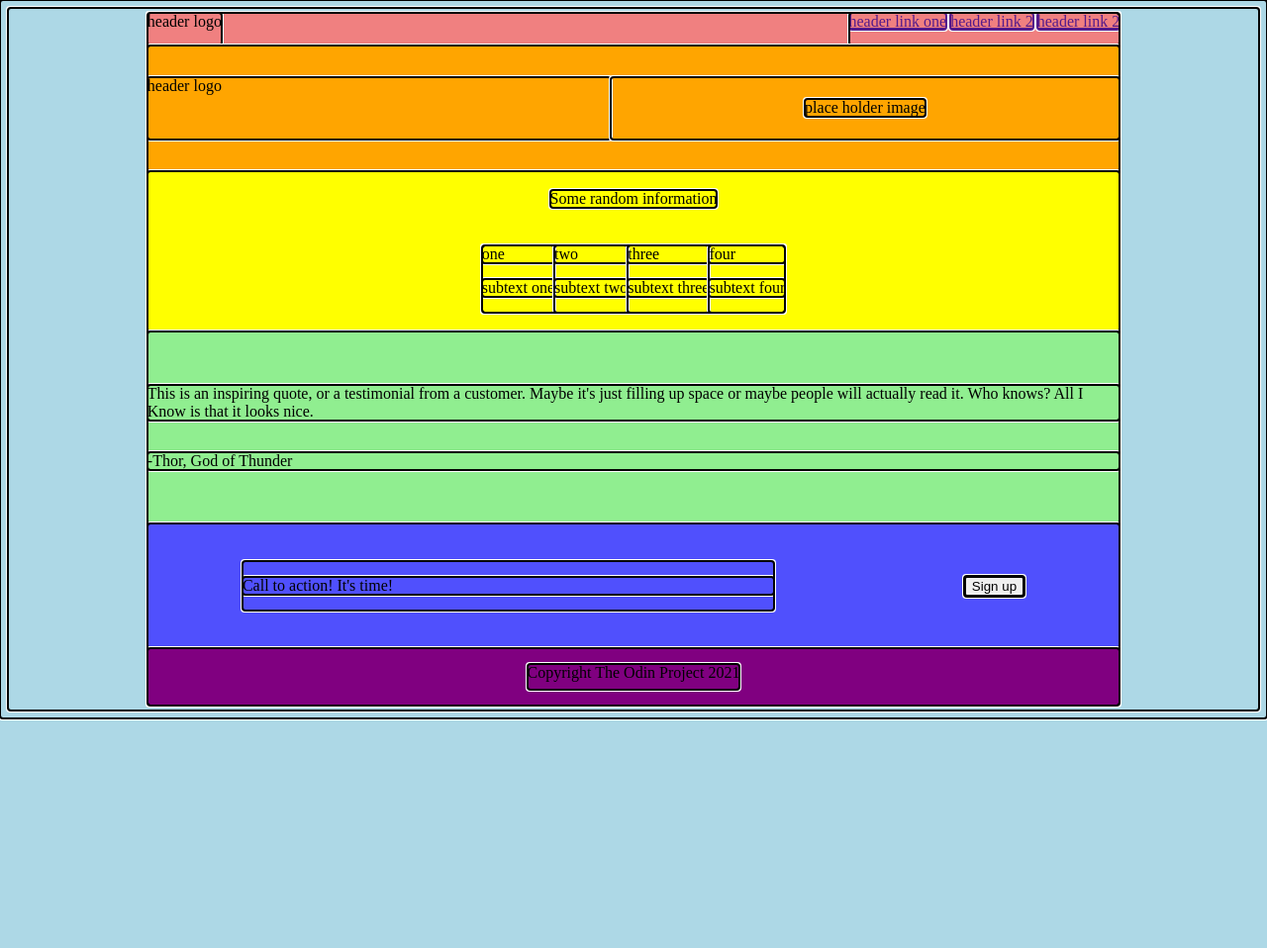
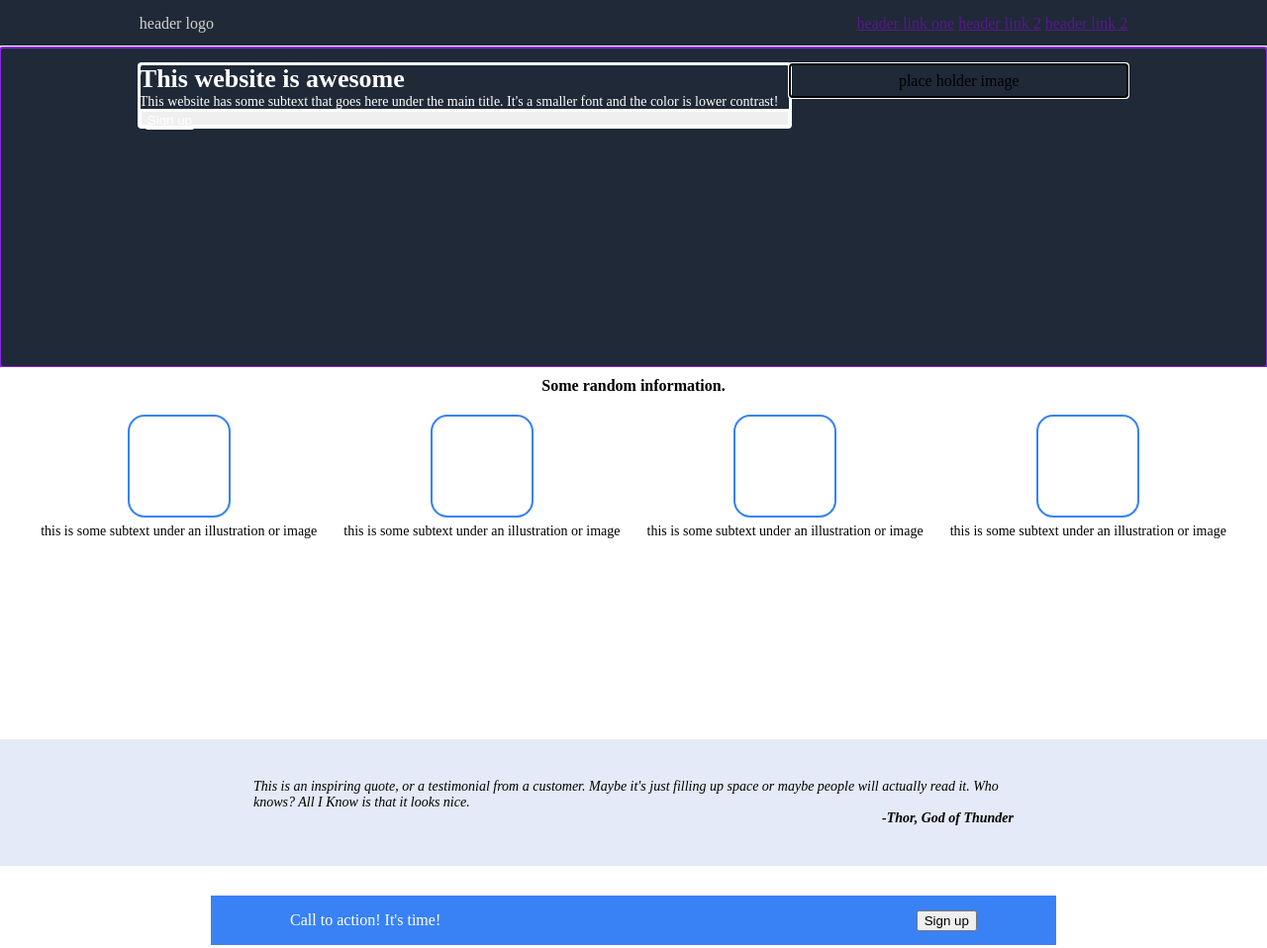
Before and after one commit to ScribCoding/landing-page-odin, a plain HTML site: page index.html in a window 1280 px wide. Shown: the top 958 px of the page at 99% size. Before the commit the page ends 800 px from the top, so only its background shows below. Drawn offline with Linux system fonts and the light colour scheme.

Commit message:
Updated colors, positioning, font size, style

```diff
--- a/index.html
+++ b/index.html
@@ -27,7 +27,23 @@
         <div class="one">
 
             <div class="one-one">
-                header logo
+
+
+             <span class="one-one-header">
+                 This website is awesome
+            </span>
+
+             <span class="one-one-body">
+                 This website has some subtext
+                that goes here under the main title.
+                It's a smaller font and the color is
+                lower contrast!
+             </span>
+
+             <button class="one-one"> Sign up </button>
+
+
+
             </div>
             <div class="one-two">
                 <p>place holder image</p>
@@ -38,51 +54,69 @@
 
         <div class="two">
             <div class="two-one">
-                Some random information
+                Some random information.
             </div>
             <div class="two-two">
+
                 <div class="box1">
-                    <div>one</div>
-                    <p>subtext one</p>
+                    <div></div>
+                    <span>
+                    this is some subtext
+                    under an illustration
+                    or image
+                    </span>
                 </div>
 
                 <div class="box2">
-                    <div>two</div>
-                    <p>subtext two</p>
+                    <div></div>
+                    <span>
+                    this is some subtext
+                    under an illustration
+                    or image
+                    </span>
                 </div>
 
                 <div class="box3">
-                    <div>three</div>
-                    <p>subtext three</p>
+                    <div></div>
+                    <span>
+                    this is some subtext
+                    under an illustration
+                    or image
+                    </span>
                 </div>
 
                 <div class="box4">
-                    <div>four</div>
-                    <p>subtext four</p>
+                    <div></div>
+                    <span>
+                    this is some subtext
+                    under an illustration
+                    or image
+                    </span>
                 </div>
+
             </div>
 
         </div>
 
         <div class="three">
 
-            <p>This is an inspiring quote, or a
+            <span class="three-one">This is an inspiring quote, or a
                 testimonial from a customer.
                 Maybe it's just filling up space or maybe
                 people will actually read it. Who knows?
                 All I Know is that it looks nice.
-            </p>
+            </span>
 
 
 
-            <p>-Thor, God of Thunder</p>
+            <span class="three-two">-Thor, God of Thunder</span>
 
 
 
         </div>
 
         <div class="four">
-
+        <div class="four-zero">
           <div class="four-one">
             <p>Call to action! It's time!</p>
           </div>
@@ -90,7 +124,7 @@
           <div class="four-two">
               <button>Sign up</button>
           </div>
-
+        </div>
         </div>
 
 
--- a/stylesheet.css
+++ b/stylesheet.css
@@ -1,10 +1,10 @@
 *{
-    outline: auto;
+
 }
 
 body{
     background-color: lightblue;
-    padding: 5px 11%;
+    margin: 0;
 }
 
 .main{
@@ -12,43 +12,74 @@ body{
     display: flex;
     flex-direction: column;
     justify-content: space-between;
-    height: 700px;
+    height: 750px;
 
 }
 
 .zero{
-    background-color: lightcoral;
+    background-color: #1F2937;
+    color: lightgray;
     display: flex;
     justify-content: space-between;
     align-content: center;
 
     flex-grow: 0.2;
+    padding: 15px 11%;
 
 }
 
 .one{
-    background-color: orange;
-    flex-grow: 1;
+    background-color: #1F2937;
     display: flex;
-    justify-content: space-between;
+    outline: auto blueviolet;
+    justify-content: center;
     align-items: center;
+    padding-bottom: 20%;
+    padding-left: 11%;
+    padding-right: 11%;
 
 }
 .one-one{
+    outline: auto;
+    flex: 3;
     display: flex;
     justify-content: flex-start;
-outline: auto;
-flex-grow: 1;
-height: 50%
+    height: 50%;
+    color: white;
+    flex-direction: column;
+}
+
+.one-one-header{
+    text-align: left;
+    font-weight: bold;
+    font-size: 26px;
+
+}
+
+.one-one-body{
+    text-align: left;
+
+
+}
+
+.one-one-end{
+    flex-grow: 0.5;
 }
 
 .one-two{
+    outline: auto;
     display: flex;
     justify-content: center;
+}
+
+
+.one-two{
+    height: 100%;
+    justify-content: center;
     align-items: center;
- outline: auto;
     flex-grow: 1;
     height: 50%;
+
 }
 
 .two{
@@ -59,39 +90,110 @@ height: 50%
     justify-content: space-around;
     width: 100%;
     align-items: center;
+    padding-bottom: 15%;
+    background-color: white;
+
+
 }
 
 .two-one{
-
+    padding-top: 10px;
+    padding-bottom: 12px;
+    font-weight: bold;
 }
 
 .two-two{
     display: flex;
+    padding: 10px;
+    column-gap: 27px;
+
 }
 
+.box1, .box2, .box3, .box4{
+
+    display: flex;
+    flex-direction: column;
+
+    row-gap: 8px;
+}
+
+.box1 div, .box2 div, .box3 div, .box4 div{
+    height: 50px;
+    width: 50px;
+    align-self: center;
+    padding: 25px;
+    outline: 2px solid #3882F6;
+    border-radius: 15px;
+}
+
+span {
+    text-align: center;
+    font-size: 14px;
+}
+
+
+
 .three{
-    background-color: lightgreen;
+    background-color: rgb(228, 234, 247);
     flex-grow: 1;
     display: flex;
     flex-direction: column;
     justify-content: center;
+    padding: 40px 20%;
+    font-style: italic;
 }
 
+.three-one{
+    text-align: left;
+}
+
+.three-two{
+    text-align: end;
+    font-weight: bold;
+}
+
+
+
+
 .four{
-
-    background-color: rgb(80, 80, 253);
+    padding: 30px;
     flex-grow: 1;
     display: flex;
     justify-content: space-around;
     align-items: center;
+    flex-direction: column;
+    background-color: white;
+
+}
+
+.four-zero{
+    display: flex;
+    justify-content: space-around;
+    width: 70%;
+    background-color: #3882F6;
 }
 
 .four-one{
     flex-grow: 0.5;
+    justify-content: center;
+    color: white;
+
+}
+
+.four-two{
+    align-self: center;
+
+    justify-content: center;
+
 }
 .five{
+    color: lightgray;
     background-color: purple;
     flex-grow: 0.1;
     display: flex;
     justify-content: center;
+    background-color: #1F2937;
+    font-size: 9px;
+    letter-spacing: 1px;
+    padding: 10px;
 }
```
Lines whose indentation alone changed are shown as unchanged.
